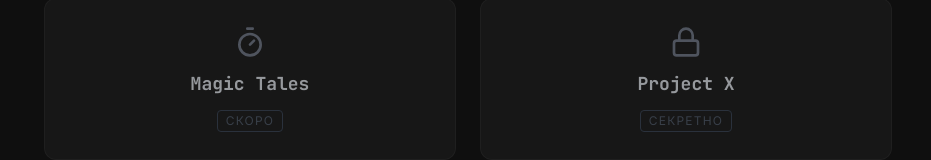
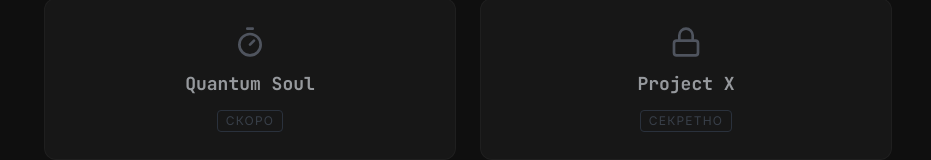
Before and after one commit to truearfb-dev/Andrew-VibeCoding-Portfolio, a React (Vite) app: page / in a window 1280 px wide. Shown: the part 1448-1608 px from the top of the page, without its empty margins (172-1103 px from the left). Built offline with nearby package versions, Linux system fonts and the light colour scheme.

Commit message:
feat: Rename 'Magic Tales' project to 'Quantum Soul'
Updates the title of a secondary project to reflect its new name.

```diff
--- a/components/SecondaryProjects.tsx
+++ b/components/SecondaryProjects.tsx
@@ -32,7 +32,7 @@ export const SecondaryProjects: React.FC = () => {
 
       <div className="grid grid-cols-1 md:grid-cols-2 gap-6 opacity-70 hover:opacity-100 transition-opacity duration-500">
         <ProjectCard
-            title="Magic Tales"
+            title="Quantum Soul"
             status="Скоро"
             icon={<Timer className="w-8 h-8" />}
         />
```
